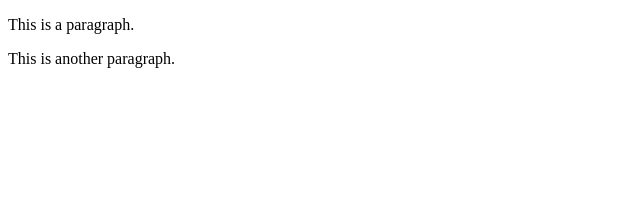
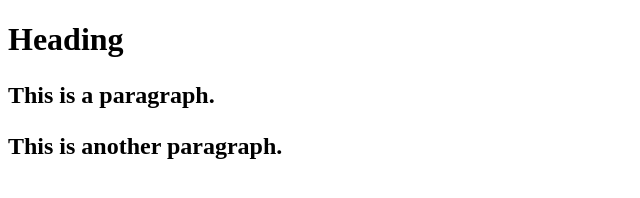
Before and after one commit to Anay-Patil/demo, a plain HTML site: page index.html in a window 1280 px wide. Shown: the whole page, without its empty margins (0-640 px from the left). Drawn offline with Linux system fonts and the light colour scheme.

Commit message:
Update index.html

```diff
--- a/index.html
+++ b/index.html
@@ -2,6 +2,7 @@
 <html>
 <body>
 
+ <h1>Heading<h2>
 <p>This is a paragraph.</p>
 <p>This is another paragraph.</p>
 
```
